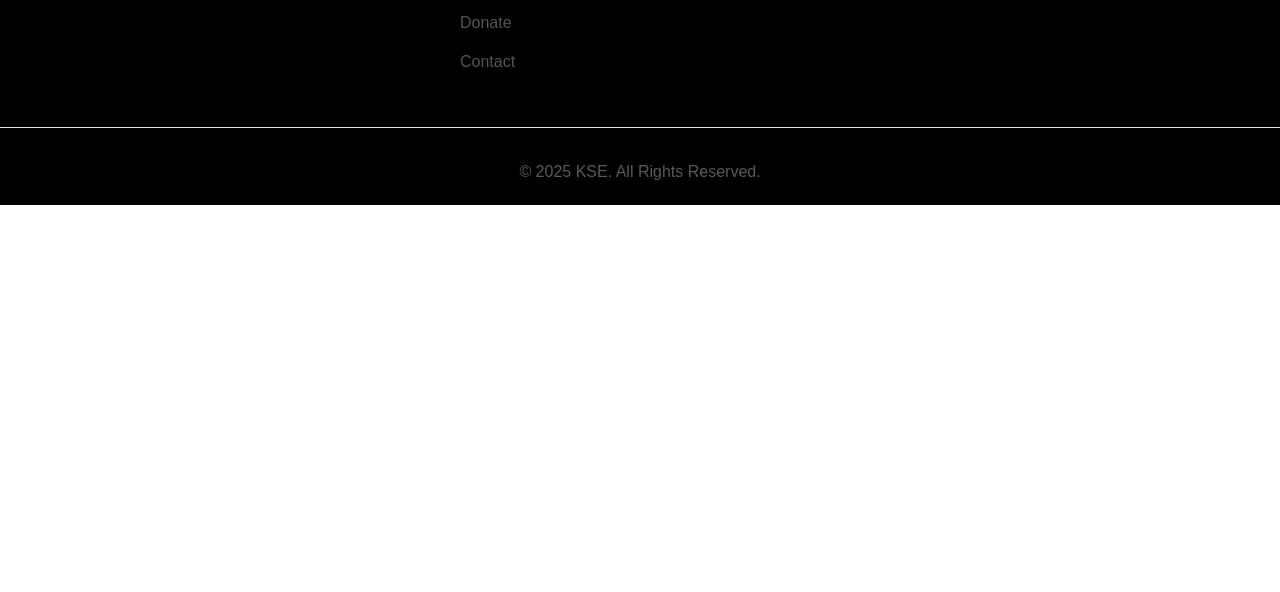
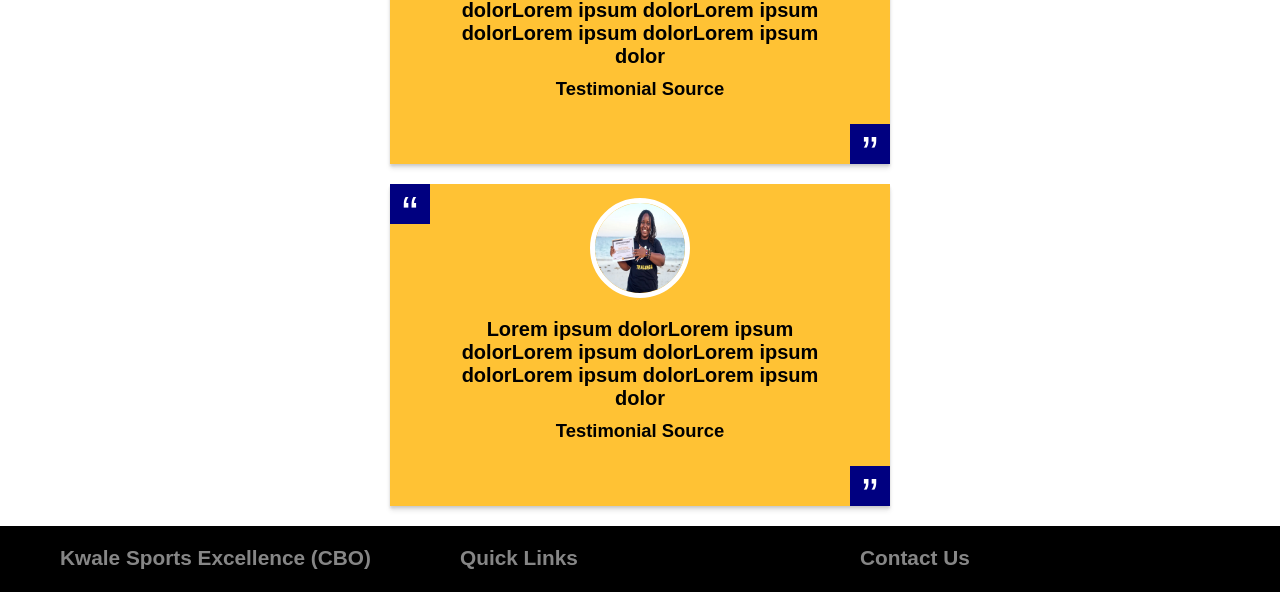
Before and after one commit to NirahNgala/Kwalesportsexcellence, a plain HTML site: page index.html in a window 1280 px wide. Shown: the part 5949-6541 px from the top of the page. Before the commit the page ends 6154 px from the top, so only its background shows below. Drawn offline with Linux system fonts and the light colour scheme.

Commit message:
added testimonials

```diff
--- a/index.html
+++ b/index.html
@@ -415,6 +415,34 @@
       </li>
     </ul>
   </div>
+
+  <!--testimonials-->
+  <div class="testimonial">
+    <span class="open quote">“</span>
+    <div class="image">
+      <div class="clip"></div>
+      <img src="assets/dianaholding cert.jpg">
+    </div>
+    <p>Lorem ipsum dolorLorem ipsum dolorLorem ipsum dolorLorem ipsum dolorLorem ipsum dolorLorem ipsum dolor </p>
+    <div class="source">
+      <span>Testimonial Source</span>
+    </div>
+    <span class="close quote">”</span>
+  </div>
+
+  <div class="testimonial">
+    <span class="open quote">“</span>
+    <div class="image">
+      <div class="clip"></div>
+      <img src="assets/holding cert.jpg">
+    </div>
+    <p>Lorem ipsum dolorLorem ipsum dolorLorem ipsum dolorLorem ipsum dolorLorem ipsum dolorLorem ipsum dolor </p>
+    <div class="source">
+      <span>Testimonial Source</span>
+    </div>
+    <span class="close quote">”</span>
+  </div>
+
 <!--footer-->
 
 <footer>
--- a/script.js
+++ b/script.js
@@ -57,3 +57,22 @@ document.addEventListener('DOMContentLoaded', function() {
       });
     });
   });
+
+  let currentTestimonial = 0;
+  const testimonials = document.querySelectorAll(".testimonial-card");
+  const dots = document.querySelectorAll(".dot");
+
+  function showTestimonial(index) {
+      testimonials.forEach((t, i) => {
+          t.classList.remove("active");
+          dots[i].classList.remove("active");
+      });
+      testimonials[index].classList.add("active");
+      dots[index].classList.add("active");
+      currentTestimonial = index;
+  }
+
+  setInterval(() => {
+      currentTestimonial = (currentTestimonial + 1) % testimonials.length;
+      showTestimonial(currentTestimonial);
+  }, 5000);
--- a/style.css
+++ b/style.css
@@ -1414,6 +1414,93 @@ nav ul li a:hover {
   }
 }
 
+.testimonial {
+  width: 90%;
+  max-width: 500px;
+  background: #ffb300cb;
+  padding: 4em 3em;
+  display: flex;
+  flex-direction: column;
+  align-items: center;
+  position: relative;
+  box-shadow: 0 2px 2px rgba(0, 0, 0, 0.075),
+              0 3px 3px rgba(0, 0, 0, 0.075),
+              0 5px 5px rgba(0, 0, 0, 0.075);
+  text-align: center;
+  margin: 20px auto;
+}
+
+
+
+
+.quote {
+  position: absolute;
+  font-size: 3em;
+  width: 40px;
+  height: 40px;
+  background: navy;
+  color: #fff;
+  text-align: center;
+  line-height: 1.25;
+}
+
+.quote.open {
+  top: 0;
+  left: 0;
+}
+
+.quote.close {
+  bottom: 0;
+  right: 0;
+}
+
+.testimonial p {
+  width: 100%;
+  font-weight: bold;
+  font-size: 1.25em;
+  margin-top: 20px;
+}
+
+.source span {
+  display: inline-block;
+  font-weight: bold;
+  font-size: 1.15em;
+  margin-top: 10px;
+}
+
+.image {
+  position: relative;
+  display: flex;
+  justify-content: center;
+  margin-top: -50px;
+}
+
+.image img {
+  width: 100px;
+  height: 100px;
+  border-radius: 50%;
+  border: 5px solid #fff;
+}
+
+/* Responsive Design */
+@media (max-width: 600px) {
+  .testimonial {
+      padding: 2em 1.5em;
+  }
+
+  .testimonial p {
+      font-size: 1em;
+  }
+
+  .source span {
+      font-size: 1em;
+  }
+
+  .image img {
+      width: 100px;
+      height: 100px;
+  }
+}
 
 
 /*footer*/
```
Also changed, not shown: assets/dianaholding cert.jpg (added), assets/holding cert.jpg (added).
